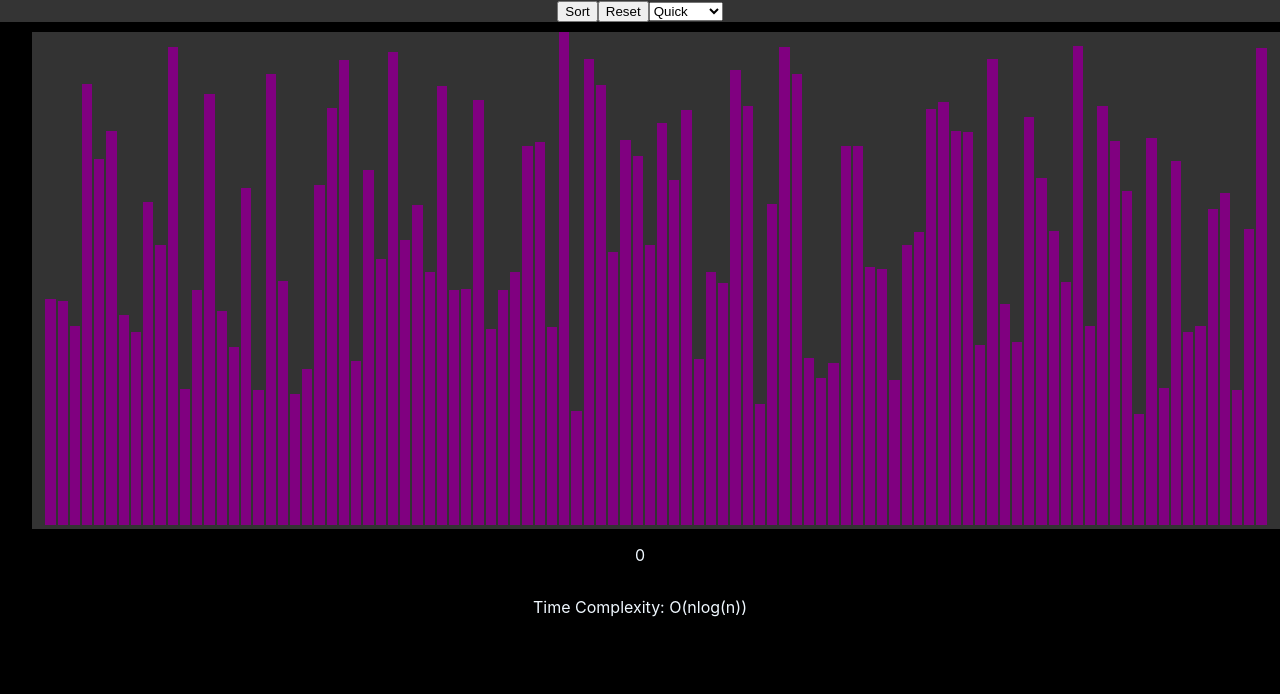
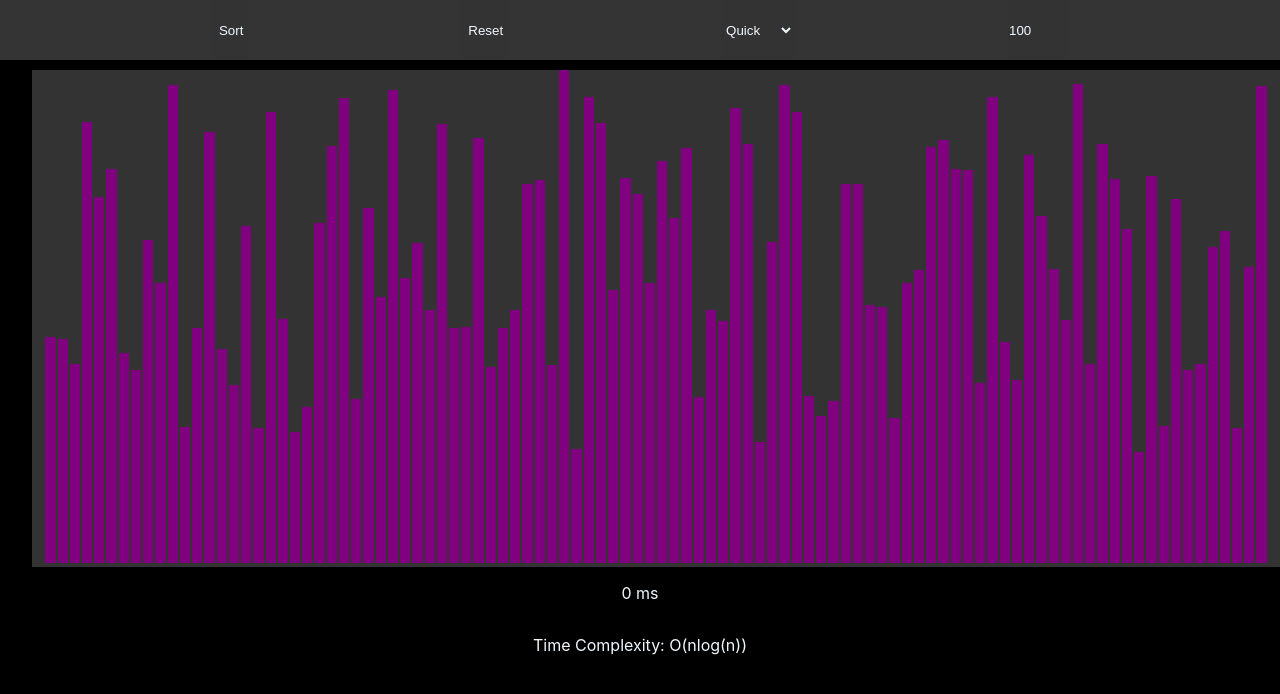
Before and after one commit to Matthew-Graves-Git/Sorting-Visualizer, a React (Create React App) app: page / in a window 1280 px wide. Shown: the top 694 px of the page. Built offline with nearby package versions, Linux system fonts and the light colour scheme.

Commit message:
v1.0 final update

```diff
--- a/src/SortingVisualizer/SortingVisualizer.js
+++ b/src/SortingVisualizer/SortingVisualizer.js
@@ -9,11 +9,16 @@ const SortingVisualizer = () => {
     const [steps, setSteps] = useState(0);
     const [algorithms, setAlgorithms] = useState("");
     const [isSorting, setisSorting] = useState(false);
+    const [isSorted, setisSorted] = useState(false);
+    const [size, setsize] = useState(100);
+    const [boundedSize, setboundedSize] = useState(100);
 
+    const min = 10;
+    const max = 100;
 
 
     useEffect(() => {
-        resetArray()
+        resetArray(size)
         setAlgorithms(algoChoices[0])
     }, []);
 
@@ -32,48 +37,59 @@ const SortingVisualizer = () => {
         setSteps(res.length);
         await AnimateArray(res,editArr);
         setisSorting(false)
+        setisSorted(true)
 
     }
 
     const editArr = (newArr) =>{
         setarray(newArr);
     }
+    const changeArrSize = (e) =>{
 
-    const resetArray = () => {
+        if(e.target.value <= max && e.target.value >= min){
+        resetArray(e.target.value)
+        setboundedSize(e.target.value)
+        }
+        setsize(e.target.value);
+    }
+
+    const resetArray = (size) => {
             const arr = [];
-            let arrSize = 100;
-            for (let index = 0; index < arrSize; index++) {
+            for (let index = 0; index < size; index++) {
                 arr.push(randomInt(100,500));
             }
             setSteps(0);
             setarray(arr);
+            setisSorted(false)
     }
 
     return (
         <div className="app-container">
             <section className="button-section">
-                <button disabled={isSorting} onClick={startSort}>Sort</button>
-                <button disabled={isSorting} onClick={resetArray}>Reset</button>
-                <select value={algorithms.name} onChange={changeAlgo}>
+                <button className='selection-child' disabled={isSorting || isSorted} onClick={startSort}>Sort</button>
+                <button className='selection-child' disabled={isSorting} onClick={()=>resetArray(size)}>Reset</button>
+                <select className='selection-child' disabled={isSorting} value={algorithms.name} onChange={changeAlgo}>
                 {algoChoices.map((value) => (
                         <option key = {value.name} value={value.name}>{value.name}</option>
                 ))}
                 </select>
+                <input className='selection-child' disabled={isSorting} type="number" min={`${min}`} max={`${max}`} value={size} onChange={changeArrSize}></input>
             </section>
             <div className="array-container">
                 {arrayMaster && arrayMaster.map((value,index) => (
                     <div className="array-element"
+                    id = {index}
                     key = {index}
                     style= {{
                         height: `${value}px`,
-                        width: "0.8vw",
+                        width: `${80/boundedSize}vw`,
                         // backgroundColor: `#${toHexPercent(value,100,500)}`
                         }}>
 
                     </div>
                 ))}
             </div>
-            <p>{steps}</p>
+            <p>{steps} ms</p>
             <TimeBar bigO = {algorithms.tc}/>
         </div>
     );
--- a/src/Util/Animate.js
+++ b/src/Util/Animate.js
@@ -3,8 +3,8 @@ import { delay } from "./Time";
 
 const AnimateArray = async (arr, edit) => {
     for (let index = 0; index < arr.length; index++) {
-        await edit(prevState => arr[index]);
-        await delay(3);
+        await edit(arr[index]);
+        await delay(10000/arr.length);
     }
 }
 
--- a/src/css/SortingVisualizer.css
+++ b/src/css/SortingVisualizer.css
@@ -7,19 +7,19 @@
     margin-top: 10px;
     margin-left: 2.5vw;
     background-color: rgb(51, 51, 51);
+    white-space: nowrap;
+    overflow-x: hidden;
 }
 .array-element{
     width: 2px;
     background-color: purple;
     display: inline-block;
     margin: 0 1px;
-    transition: width 2s;
+    transition: width 1s;
 }
 .array-element:hover{
-    width: 3px;
     background-color: green;
-    display: inline-block;
-    margin: 0 1px;
+
 }
 .button-section{
     background-color:  rgb(52, 52, 52);
@@ -28,3 +28,16 @@
 p{
     color: aliceblue;
 }
+
+.button-section{
+    display: flex;
+    justify-content: space-evenly;
+    height: 60px;
+}
+
+.selection-child{
+    background-color: rgb(51, 51, 51);
+    color: aliceblue;
+    border: 0px;
+
+}
```
